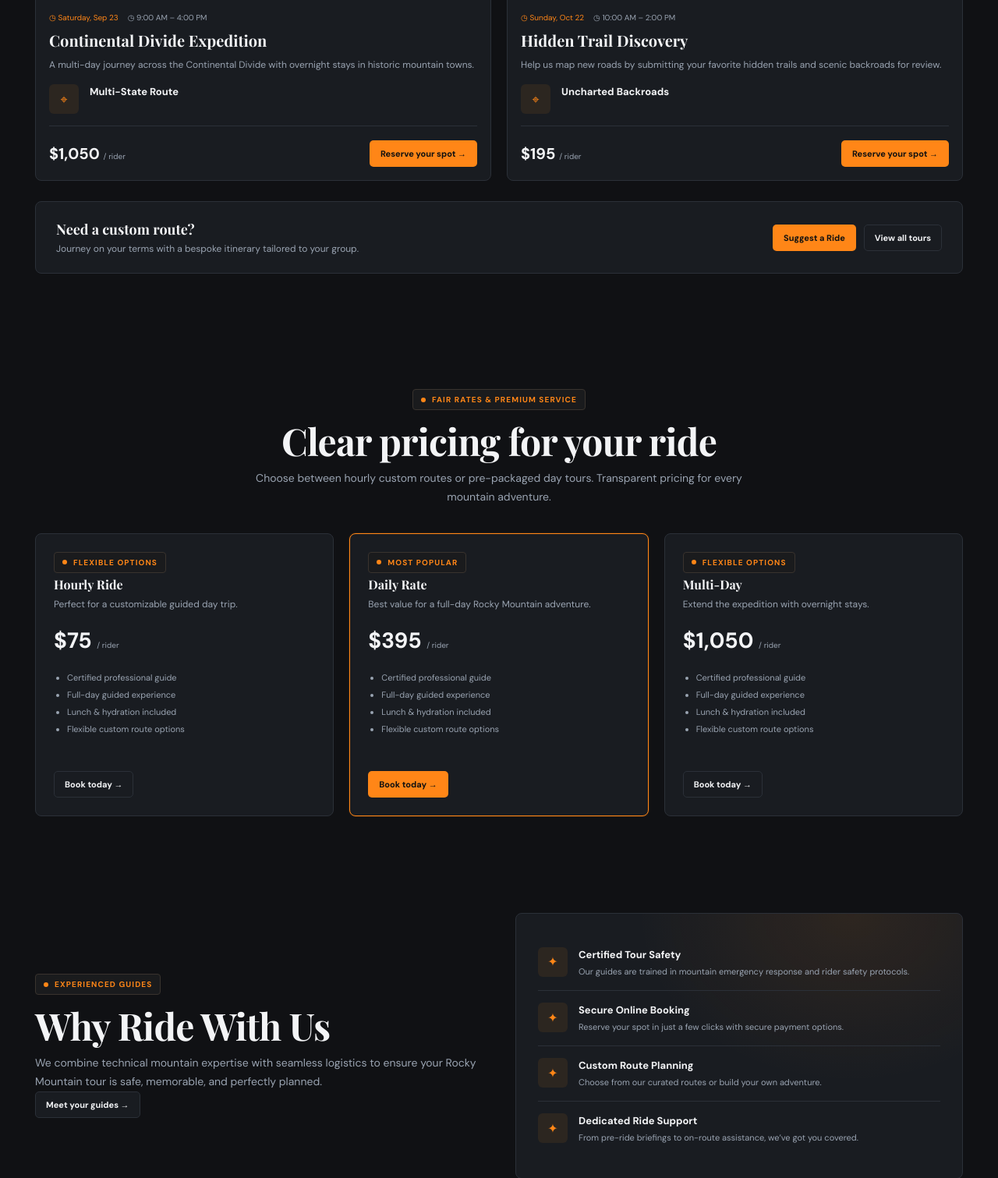
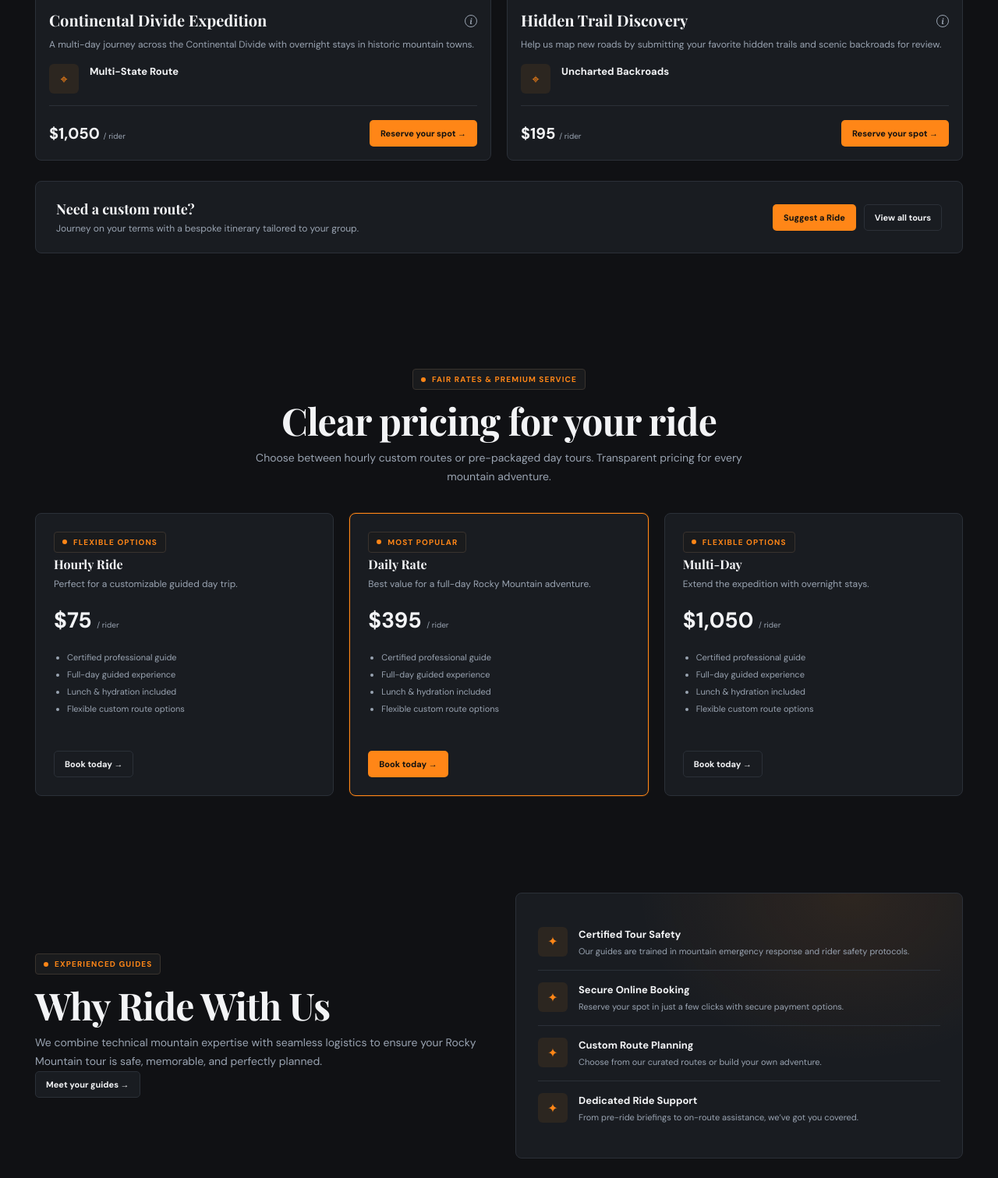
Before and after one commit to runmorganrun/HorizonMotoGuides-Website, a PHP site: page / in a window 1280 px wide. Shown: the part 1591-3102 px from the top of the page at 78% size. Run offline with PHP 8.4, Linux system fonts and the light colour scheme.

Commit message:
Replace tour dates/times with extended info tooltips
- Remove date and duration from tour cards and tour data
- Add an info tooltip beside each tour title with route, riding
  level and good-to-know details
- Let tour cards overflow so the full-width tooltip isn't clipped

Co-Authored-By: Claude Opus 5.5 <noreply@anthropic.com>

```diff
--- a/app.js
+++ b/app.js
@@ -16,12 +16,12 @@ const photos = {
 const image = (id, width = 900) => `https://images.unsplash.com/${id}?auto=format&fit=crop&w=${width}&q=82`;
 const photo = (name, width) => image(photos[name], width);
 const tours = [
-  { title: "Rocky Mountain High Pass", type: "Pre-Packaged", date: "Saturday, Oct 14", duration: "8:00 AM – 4:00 PM", image: "pass", price: "$350", desc: "Experience iconic switchbacks and alpine vistas on a full-day adventure through the high country.", region: "Colorado Front Range", guide: "Jack Miller" },
-  { title: "Bespoke Alpine Exploration", type: "Custom Route", date: "Tuesday, Oct 17", duration: "9:00 AM – 5:00 PM", image: "map", price: "$425", desc: "Design your own path through the mountains with thoughtful guidance tailored to your riding style.", region: "Customized Itinerary", guide: "Sarah Vance" },
-  { title: "Continental Divide Expedition", type: "Multi-Day", date: "Saturday, Sep 23", duration: "9:00 AM – 4:00 PM", image: "sunset", price: "$1,050", desc: "A multi-day journey across the Continental Divide with overnight stays in historic mountain towns.", region: "Multi-State Route", guide: "Jack Miller & Sarah Vance" },
-  { title: "Hidden Trail Discovery", type: "Ride Submission", date: "Sunday, Oct 22", duration: "10:00 AM – 2:00 PM", image: "forest", price: "$195", desc: "Help us map new roads by submitting your favorite hidden trails and scenic backroads for review.", region: "Uncharted Backroads", guide: "Mike Ross" },
-  { title: "Million Dollar Highway Tour", type: "Pre-Packaged", date: "Thursday, Oct 26", duration: "8:30 AM – 3:30 PM", image: "road", price: "$295", desc: "Navigate the legendary Million Dollar Highway with expert guidance and safety support throughout.", region: "San Juan Mountains", guide: "Sarah Vance" },
-  { title: "Sunset Peak Photography Ride", type: "Custom Route", date: "Saturday, Nov 04", duration: "4:00 PM – 8:00 PM", image: "ride", price: "$225", desc: "A custom mountain ride designed to hit the best golden hour photo spots in the high country.", region: "Peak Viewpoints", guide: "Mike Ross" }
+  { title: "Rocky Mountain High Pass", type: "Pre-Packaged", image: "pass", price: "$350", desc: "Experience iconic switchbacks and alpine vistas on a full-day adventure through the high country.", region: "Colorado Front Range", guide: "Jack Miller", info: [["Route", "A full-day loop from the Front Range foothills up and over Loveland Pass (11,992 ft) on US 6, with stops at summit overlooks above treeline."], ["Riding level", "Intermediate. Expect sustained switchbacks, steep grades and thinner air at the top."], ["Good to know", "Mountain weather changes fast. Bring layers and rain gear even on a sunny morning."]] },
+  { title: "Bespoke Alpine Exploration", type: "Custom Route", image: "map", price: "$425", desc: "Design your own path through the mountains with thoughtful guidance tailored to your riding style.", region: "Customized Itinerary", guide: "Sarah Vance", info: [["Route", "Built with your guide before the ride around your pace, experience and must-see roads, from high passes to quiet canyon routes."], ["Riding level", "All levels. The route is matched to the riders in your group."], ["Good to know", "Ideal for private groups or riders with a bucket-list road in mind. Your guide handles navigation, fuel and rest stops."]] },
+  { title: "Continental Divide Expedition", type: "Multi-Day", image: "sunset", price: "$1,050", desc: "A multi-day journey across the Continental Divide with overnight stays in historic mountain towns.", region: "Multi-State Route", guide: "Jack Miller & Sarah Vance", info: [["Route", "Crosses the Continental Divide several times over multiple days, with overnight stays in historic mountain towns along the way."], ["Riding level", "Intermediate to Advanced. Long days in the saddle at high altitude."], ["Good to know", "Pack for cold mornings and afternoon thunderstorms. Your guide will share a packing list before departure."]] },
+  { title: "Hidden Trail Discovery", type: "Ride Submission", image: "forest", price: "$195", desc: "Help us map new roads by submitting your favorite hidden trails and scenic backroads for review.", region: "Uncharted Backroads", guide: "Mike Ross", info: [["Route", "Ride a backroad suggested by the Horizon community through our Suggest a Ride page, scouted by a guide before it goes on the schedule."], ["Riding level", "Intermediate. Road surfaces and conditions can vary on less-traveled routes."], ["Good to know", "Your feedback after the ride helps decide whether the route joins our regular tour lineup."]] },
+  { title: "Million Dollar Highway Tour", type: "Pre-Packaged", image: "road", price: "$295", desc: "Navigate the legendary Million Dollar Highway with expert guidance and safety support throughout.", region: "San Juan Mountains", guide: "Sarah Vance", info: [["Route", "US 550 through the San Juan Mountains between Ouray and Silverton, crossing Red Mountain Pass (11,018 ft)."], ["Riding level", "Intermediate to Advanced. Tight hairpins, steep drop-offs and few guardrails demand steady control."], ["Good to know", "Your guide sets a conservative pace and plans stops at the best canyon and mining-history viewpoints."]] },
+  { title: "Sunset Peak Photography Ride", type: "Custom Route", image: "ride", price: "$225", desc: "A custom mountain ride designed to hit the best golden hour photo spots in the high country.", region: "Peak Viewpoints", guide: "Mike Ross", info: [["Route", "Timed to reach high-country overlooks for golden hour. Your guide picks viewpoints based on the day's light and weather."], ["Riding level", "Beginner-friendly pace with frequent stops for photos."], ["Good to know", "Temperatures drop quickly after sunset and part of the return is in low light, so bring a warm layer and a clear visor."]] }
 ];
 const articles = [
   { category: "Guides", title: "Meet the Guides ROCKYRIDE Team Bios", image: "forest", time: "5 min read", desc: "Get to know the experienced riders who will lead your tours, their favorite routes, and why they love the Rockies." },
@@ -81,7 +81,7 @@ function footer() {
   </div><div class="copyright"><span>© 2026 Horizon Moto Guides. All rights reserved.</span><span><a href="#/blog">Riding Tips</a> &nbsp;&nbsp; <a href="#/suggest">Suggest a Ride</a></span></div></div></footer>`;
 }
 function tourCard(t) {
-  return `<article class="card tour-card" data-type="${t.type}"><div class="card-image"><img src="${photo(t.image)}" alt="${t.title}" loading="lazy"><span class="tag">${t.type}</span></div><div class="card-body"><div class="meta"><span>◷ ${t.date}</span><span>◷ ${t.duration}</span></div><h3>${t.title}</h3><p>${t.desc}</p><div class="feature-row"><div class="iconbox">⌖</div><div><strong>${t.region}</strong></div></div><div class="card-bottom"><span class="price">${t.price} <small>/ rider</small></span><a class="button small" href="#/booking">Reserve your spot →</a></div></div></article>`;
+  return `<article class="card tour-card" data-type="${t.type}"><div class="card-image"><img src="${photo(t.image)}" alt="${t.title}" loading="lazy"><span class="tag">${t.type}</span></div><div class="card-body"><div class="label-row tour-title"><h3>${t.title}</h3><button type="button" class="tip" aria-label="More about ${t.title}" aria-describedby="tour-tip-${tours.indexOf(t)}">i</button><div class="tip-box tip-wide" role="tooltip" id="tour-tip-${tours.indexOf(t)}">${t.info.map(([label, text]) => `<p><strong>${label}:</strong> ${text}</p>`).join("")}</div></div><p>${t.desc}</p><div class="feature-row"><div class="iconbox">⌖</div><div><strong>${t.region}</strong></div></div><div class="card-bottom"><span class="price">${t.price} <small>/ rider</small></span><a class="button small" href="#/booking">Reserve your spot →</a></div></div></article>`;
 }
 function articleCard(a) {
   return `<article class="card blog-card" data-category="${a.category}"><div class="card-image"><img src="${photo(a.image)}" alt="${a.title}" loading="lazy"><span class="tag">${a.category}</span></div><div class="card-body"><div class="meta"><span>◷ ${a.time}</span></div><h3>${a.title}</h3><p>${a.desc}</p><div class="card-bottom"><a class="orange" href="#/blog">Read more &nbsp; →</a></div></div></article>`;
--- a/styles.css
+++ b/styles.css
@@ -103,6 +103,11 @@ img { display: block; width: 100%; }
 .filter.active, .filter:hover { border-color: var(--orange); background: rgba(255,134,23,.12); color: var(--orange); }
 .tour-card .card-image { height: 190px; }
 .tour-card .card-body { padding: 17px; }
+.tour-card { overflow: visible; }
+.tour-card .card-image { border-radius: 8px 8px 0 0; }
+.tour-title { justify-content: space-between; gap: 10px; }
+.tour-title .tip { flex: 0 0 auto; margin-top: 4px; }
+.tip-box.tip-wide { left: 0; right: 0; width: auto; }
 .guide-card .card-image { height: 230px; }
 .guide-card .card-body { min-height: 255px; }
 .guide-card .guide-role { color: var(--orange); font-size: 10px; }
```
